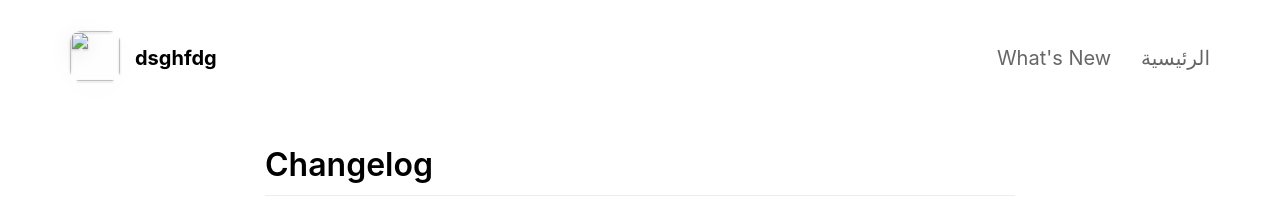
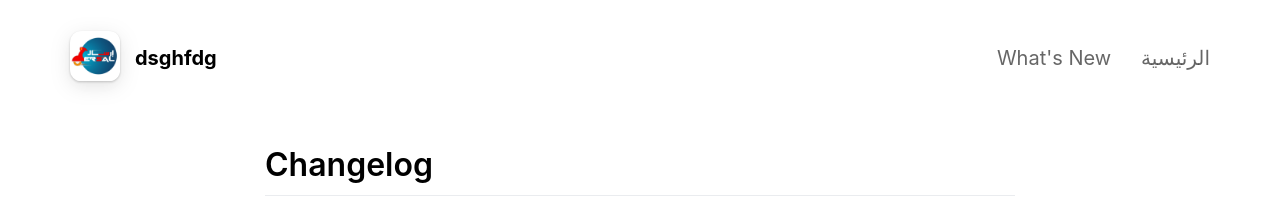
Before and after one commit to ersalye/ersalye.github.io, a Jekyll site: the page built from _pages/changelog.md, in a window 1280 px wide. Shown: the top 215 px of the page. Built offline with Jekyll 4.4.1, drawn with Linux system fonts in a browser that asks for light colours; nearby versions of some CDN libraries.

Commit message:
Update _config.yml

```diff
--- a/_config.yml
+++ b/_config.yml
@@ -9,7 +9,7 @@
 presskit_download_link                    : https://emilbaehr.com                                          # Enter a link to downloadable file or (e.g. public Dropbox link to a .zip file).
                                                                                       # Or upload your press kit file to assets and set path accordingly (e.g. "assets/your_press_kit.zip").
 
-app_icon                                  : assets/appicon.png                      # Automatically populates if not set and if iOS app ID is set.  Otherwise enter path to icon file manually.
+app_icon                                  : /assets/appicon.png                      # Automatically populates if not set and if iOS app ID is set.  Otherwise enter path to icon file manually.
 app_name                                  : dsghfdg                                          # Automatically populates if not set and if iOS app ID is set.  Otherwise enter manually.
 app_price                                 : freee                                         # Automatically populates if not set and if iOS app ID is set.  Otherwise enter manually.
 app_description                           : Wrfdgdsg your app.
```
